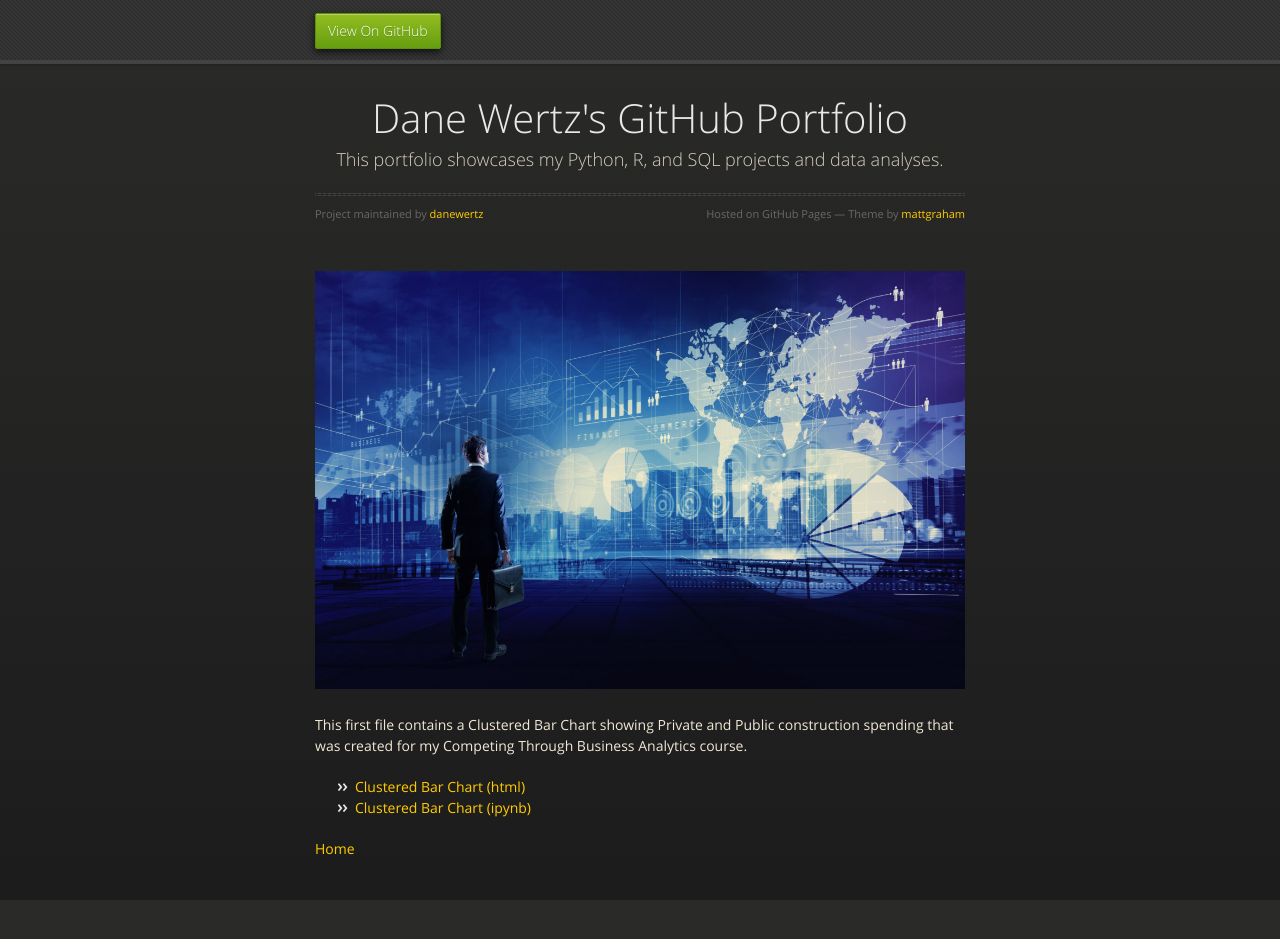
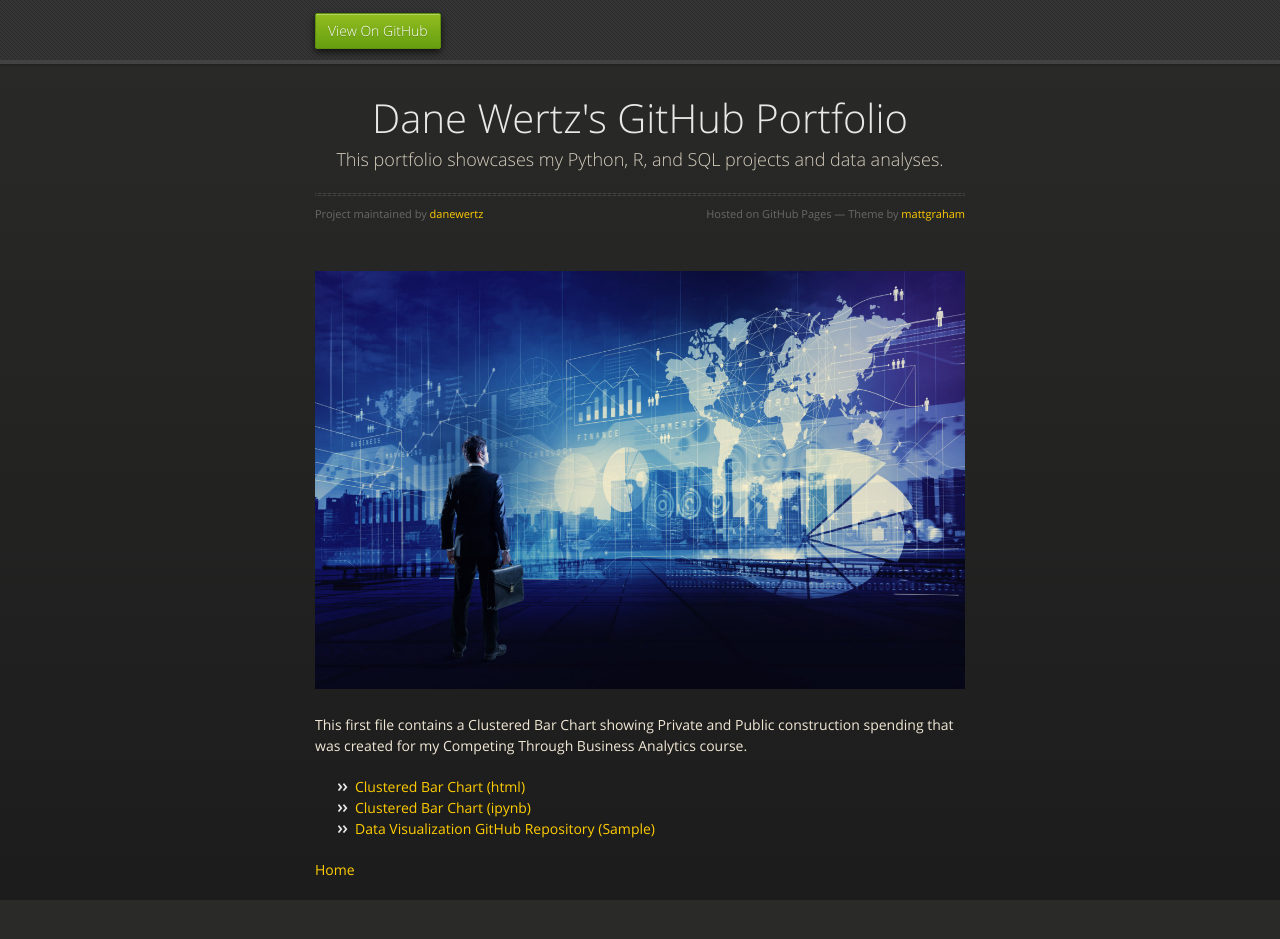
Before and after one commit to danewertz/danewertz.github.io, a Jekyll site: the page built from DataVisualizations/index.md, in a window 1280 px wide and 990 px high. Shown: the top 939 px of the window. Built offline with Jekyll 4.4.1, drawn with Linux system fonts in a browser that asks for light colours; our own code applies the rules of GitHub Pages for plain Markdown files.

Commit message:
Update index.md

```diff
--- a/DataVisualizations/index.md
+++ b/DataVisualizations/index.md
@@ -8,6 +8,7 @@ description: Data Visualizations that I've Created Will be Accessible Here
 This first file contains a Clustered Bar Chart showing Private and Public construction spending that was created for my Competing Through Business Analytics course.
 -  [Clustered Bar Chart (html)](M3Graphing.html)
 -  [Clustered Bar Chart (ipynb)](M3Graphing.ipynb)
+-  [Data Visualization GitHub Repository (Sample)](https://github.com/danewertz/SampleDataViz)
 
 
 [Home](https://danewertz.github.io/)
```
